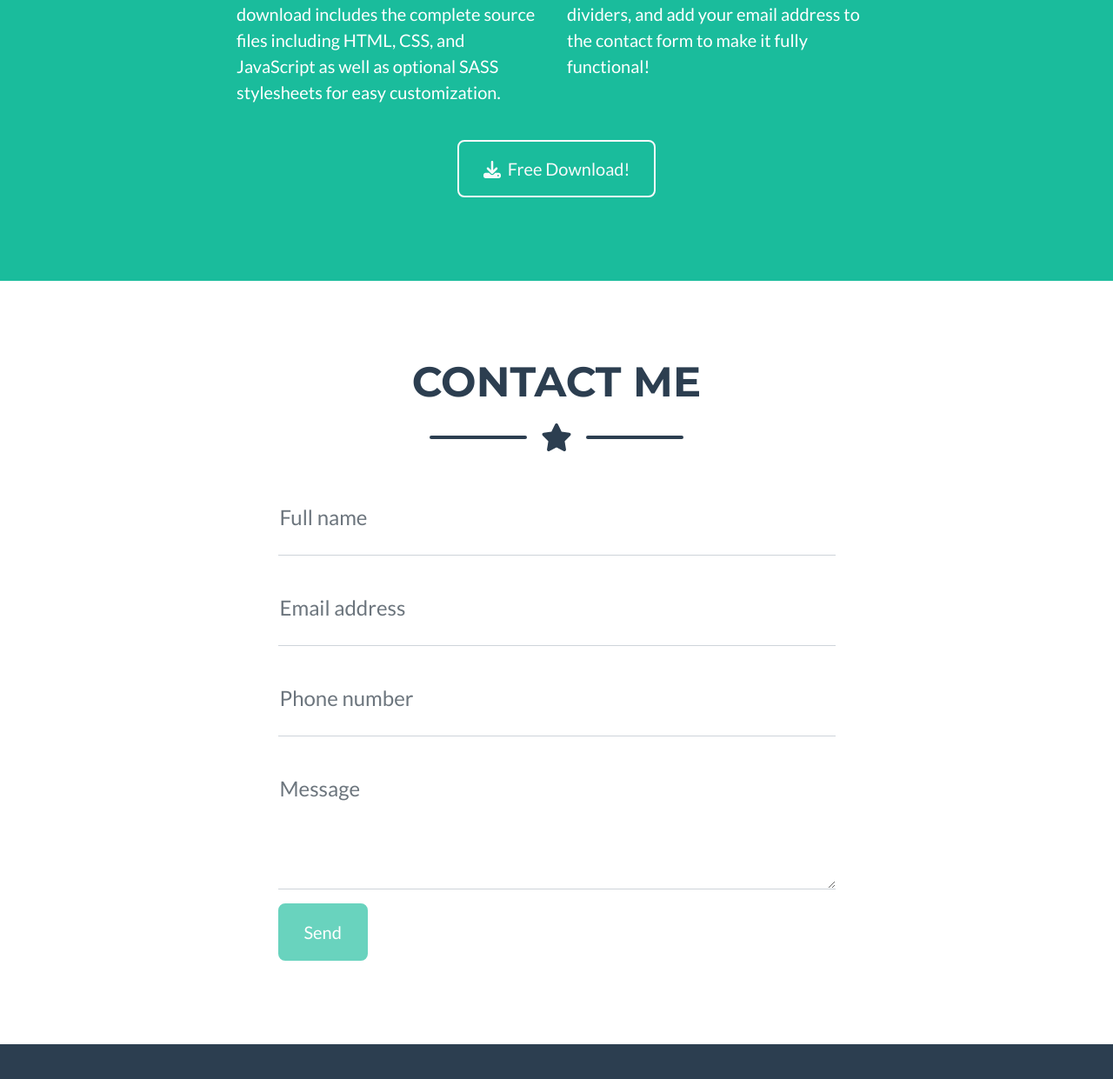
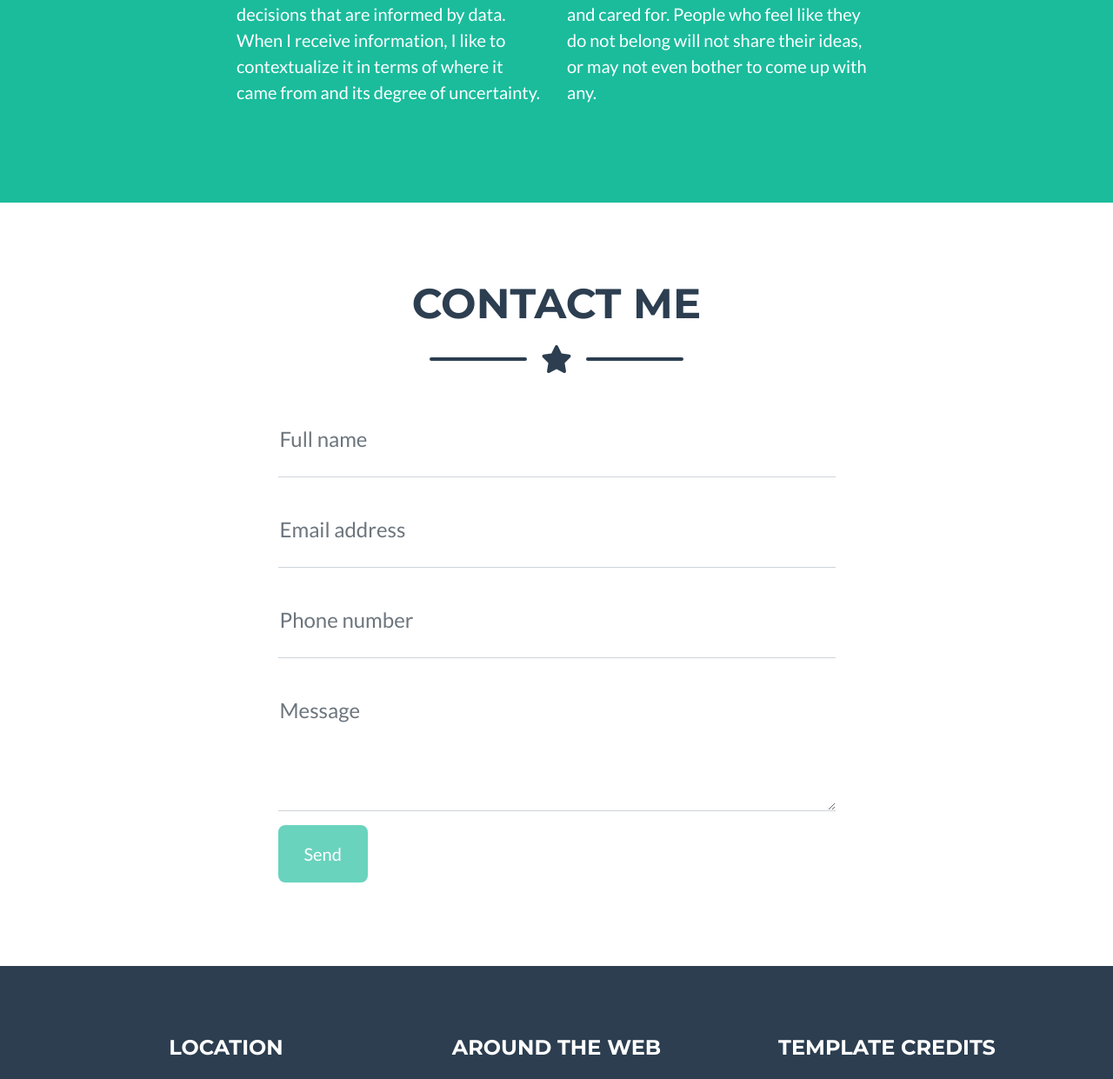
Before and after one commit to max-torch/portfolio-v2, a website: page src/pug/index.pug in a window 1280 px wide. Shown: the part 1941-3182 px from the top of the page at 87% size. Drawn offline with nearby package versions, Linux system fonts and the light colour scheme; files that its build step writes are made by us from their sources; files whose address does not match are found by name.

Commit message:
Updates to html
- Updated About section text
- Changed "About Freelancer" to Credit acknowledgment for the Freelancer theme
- Update portfolio page copyright text to my name

```diff
--- a/src/pug/index.pug
+++ b/src/pug/index.pug
@@ -128,15 +128,10 @@ html(lang='en')
                 .row
                     .col-lg-4.ms-auto
                         p.lead
-                            | Freelancer is a free bootstrap theme created by Start Bootstrap. The download includes the complete source files including HTML, CSS, and JavaScript as well as optional SASS stylesheets for easy customization.
+                            | I consider myself a strategic and analytical person. I prefer to make decisions that are informed by data. When I receive information, I like to contextualize it in terms of where it came from and its degree of uncertainty.
                     .col-lg-4.me-auto
                         p.lead
-                            | You can create your own custom avatar for the masthead, change the icon in the dividers, and add your email address to the contact form to make it fully functional!
-                // About Section Button
-                .text-center.mt-4
-                    a.btn.btn-xl.btn-outline-light(href='https://startbootstrap.com/theme/freelancer/')
-                        i.fas.fa-download.me-2
-                        | Free Download!
+                            | I believe that innovation only thrives when people feel like they are respected and cared for. People who feel like they do not belong will not share their ideas, or may not even bother to come up with any.
 
         // Contact Section
         section#contact.page-section
@@ -256,16 +251,18 @@ html(lang='en')
                             i.fab.fa-fw.fa-dribbble
                     // Footer About Text
                     .col-lg-4
-                        h4.text-uppercase.mb-4 About Freelancer
+                        h4.text-uppercase.mb-4 Template Credits
                         p.lead.mb-0
-                            | Freelance is a free to use, MIT licensed Bootstrap theme created by
+                            | This portfolio website is based on the
+                            a(href='https://startbootstrap.com/theme/freelancer/') Freelancer
+                            | template. Freelancer is a free to use, MIT licensed Bootstrap theme created by
                             a(href='http://startbootstrap.com') Start Bootstrap
                             | .
 
         // Copyright Section
         div.copyright.py-4.text-center.text-white
             .container
-                small Copyright &copy; Your Website 2023
+                small Copyright &copy; Alexander Lacson 2023
 
         // Portfolio Modals
         include includes/portfolio-modal-1.pug
```
Also changed, not shown: dist/index.html.
